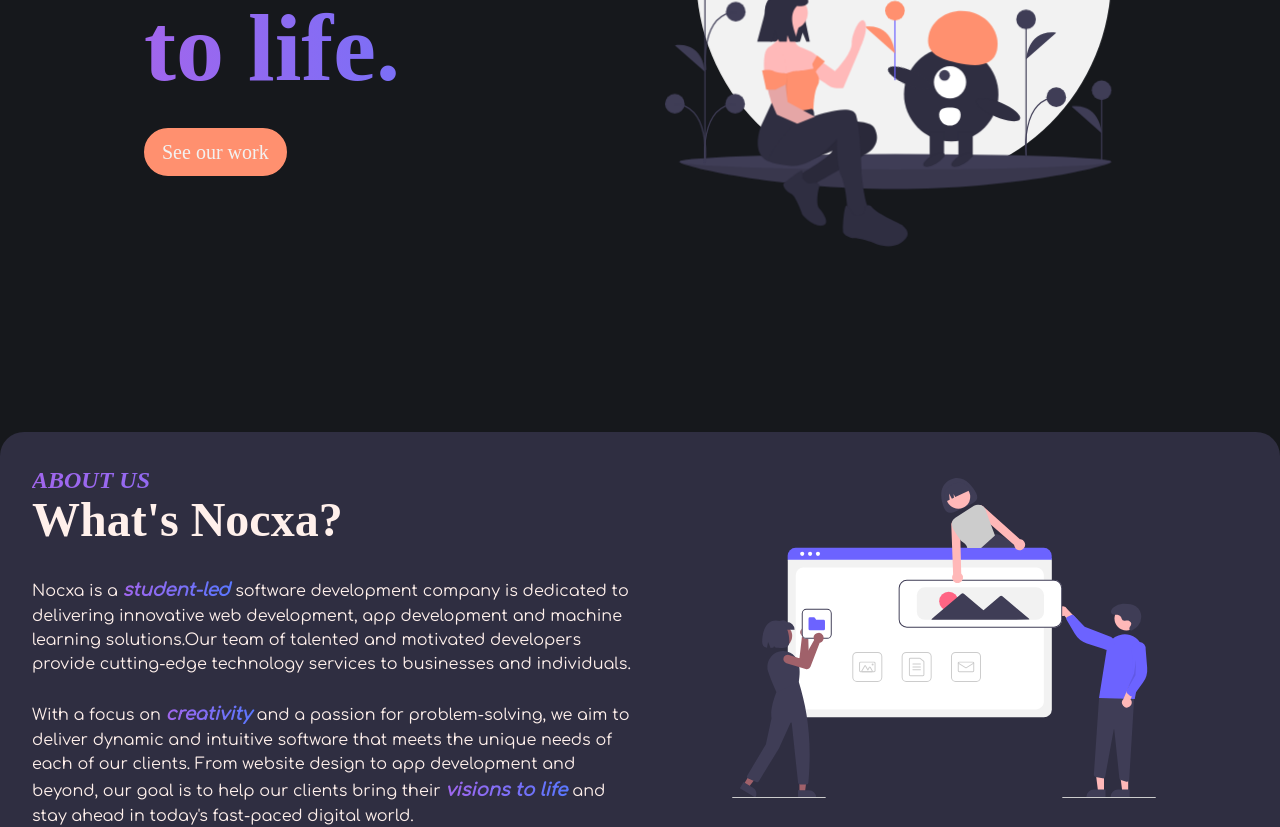
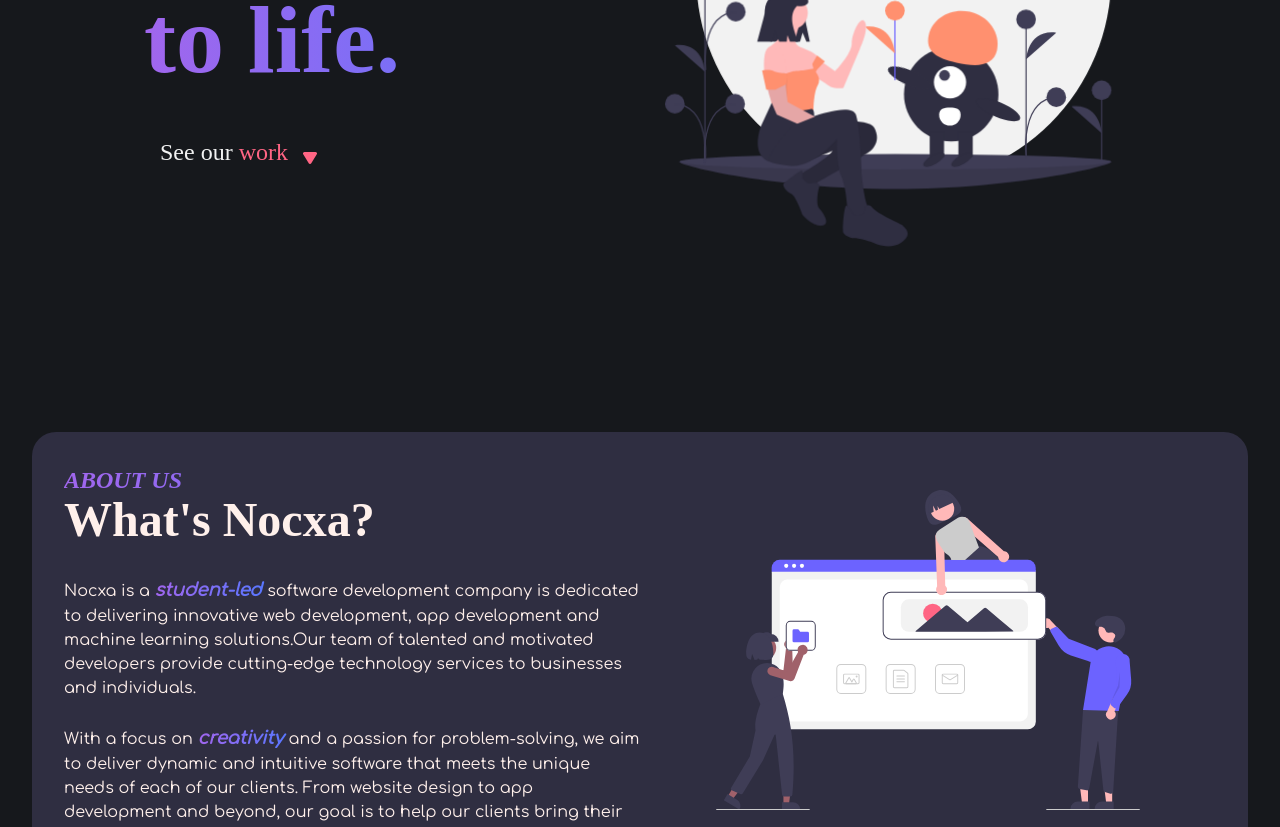
Before and after one commit to gowth6m/nocxa-website, a Next.js app: page / in a window 1280 px wide. Shown: the part 400-1227 px from the top of the page. Built offline with nearby package versions, Linux system fonts and the light colour scheme; a web font is replaced by a local one.

Commit message:
fix styling

```diff
--- a/components/About.tsx
+++ b/components/About.tsx
@@ -3,8 +3,8 @@
 
 export default function About() {
   return (
-    <div className="h-auto w-[100vw]">
-      <div className="container mx-auto p-4 md:p-0 h-full my-2 md:my-8 md:w-[100%]">
+    <div className="h-auto w-[100vw] flex justify-center items-center">
+      <div className="container p-4 md:p-0 h-full my-2 md:my-8 md:w-[100%] md:mx-8">
         <div className="rounded-3xl bg-[var(--leafgrey)] h-full">
           <div className="flex flex-col justify-between items-center w-full px-4 md:px-8 h-full md:flex-row">
             <div className="flex flex-col md:flex-1">
--- a/components/Intro.tsx
+++ b/components/Intro.tsx
@@ -15,8 +15,19 @@
               Bringing new ideas to life.
             </h1>
             <div className="flex flex-row">
-              <div className="mt-8 md:my-8 w-auto text-lg md:text-xl font-museo px-4 py-1 md:py-2 bg-[var(--orange)] border-2 border-[var(--orange)] text-[var(--lightWhite)] rounded-full cursor-pointer hover:bg-[var(--pink)] hover:border-[var(--pink)]">
+              {/* <div className="mt-8 md:my-8 w-auto text-lg md:text-xl font-museo px-4 py-1 md:py-2 bg-[var(--orange)] border-2 border-[var(--orange)] text-[var(--lightWhite)] rounded-full cursor-pointer hover:bg-[var(--pink)] hover:border-[var(--pink)]">
                 See our work
+              </div> */}
+              <div className="my-10 flex flex-row items-center justify-center cursor-pointer rounded-full hover:bg-[var(--leafgrey)] pr-4">
+                <div className="w-auto text-lg md:text-2xl font-museo px-4 py-1 md:py-2 text-[var(--lightWhite)] rounded-full">
+                  See our <span className="text-[var(--pink)]">work</span>
+                </div>
+                <div className="h-[0.7rem] w-[0.7rem] rounded-full">
+                  <FontAwesomeIcon
+                    icon={faPlay}
+                    className="text-[var(--pink)] rotate-90"
+                  />
+                </div>
               </div>
             </div>
           </div>
```
